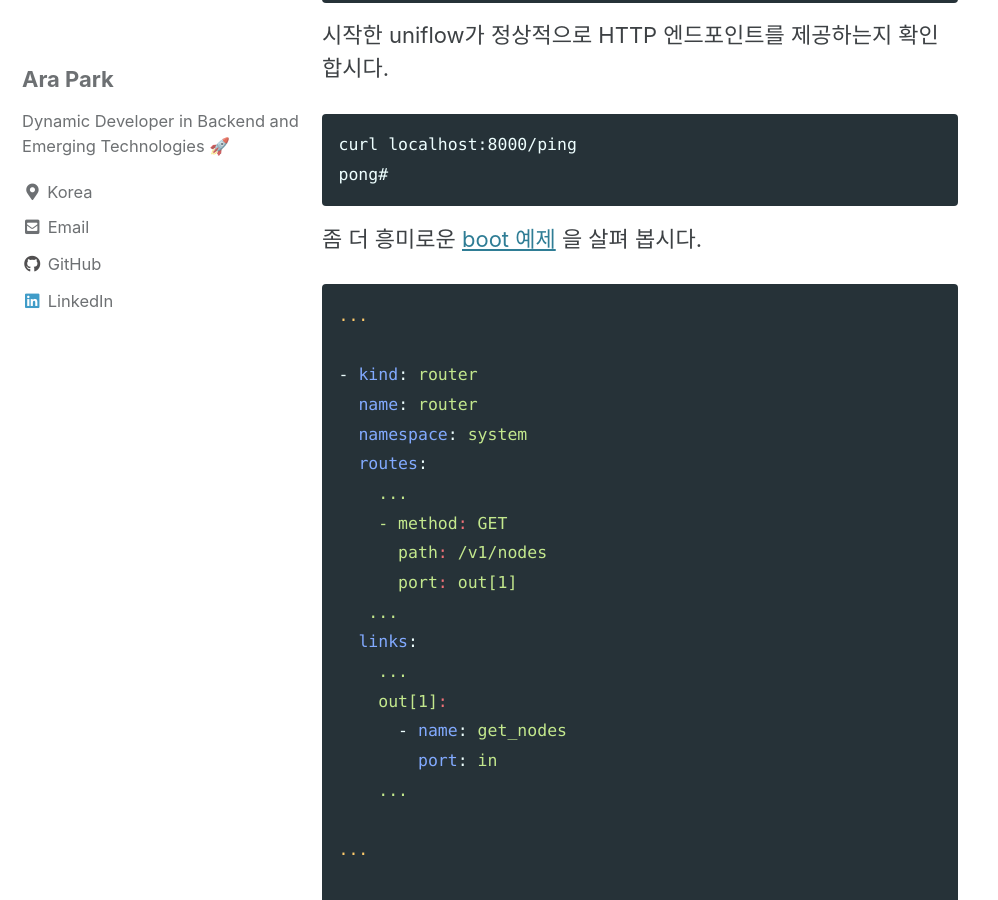
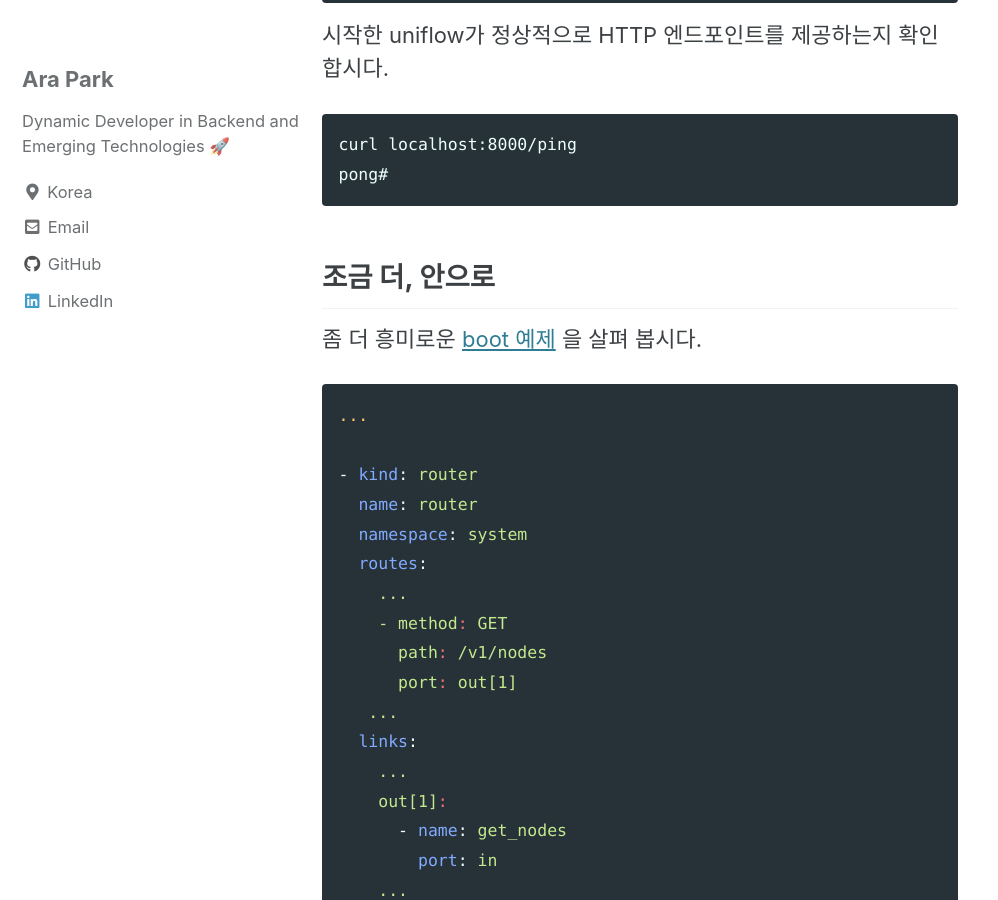
Before and after one commit to siyul-park/siyul-park.github.io, a Jekyll site: the page built from _posts/2023-11-20-hello-uniflow.md, in a window 1280 px wide and 900 px high, scrolled down 3064 px. Shown: the whole window, without its empty margins (0-998 px from the left). Built offline with Jekyll 4.4.1, drawn with Linux system fonts in a browser that asks for light colours; cached includes are drawn as plain includes; comment, search, counter and statistics services are not loaded.

Commit message:
docs: hello uniflow 단락 분리

````diff
--- a/_posts/2023-11-20-hello-uniflow.md
+++ b/_posts/2023-11-20-hello-uniflow.md
@@ -80,6 +80,8 @@ http 노드는 http server를 :8000에서 실행하며, 패킷을 router 노드
 curl localhost:8000/ping
 pong#
 ```
+
+## 조금 더, 안으로
 
 좀 더 흥미로운 [boot 예제](https://github.com/siyul-park/uniflow/blob/main/examples/boot.yaml) 을 살펴 봅시다.
 
````
